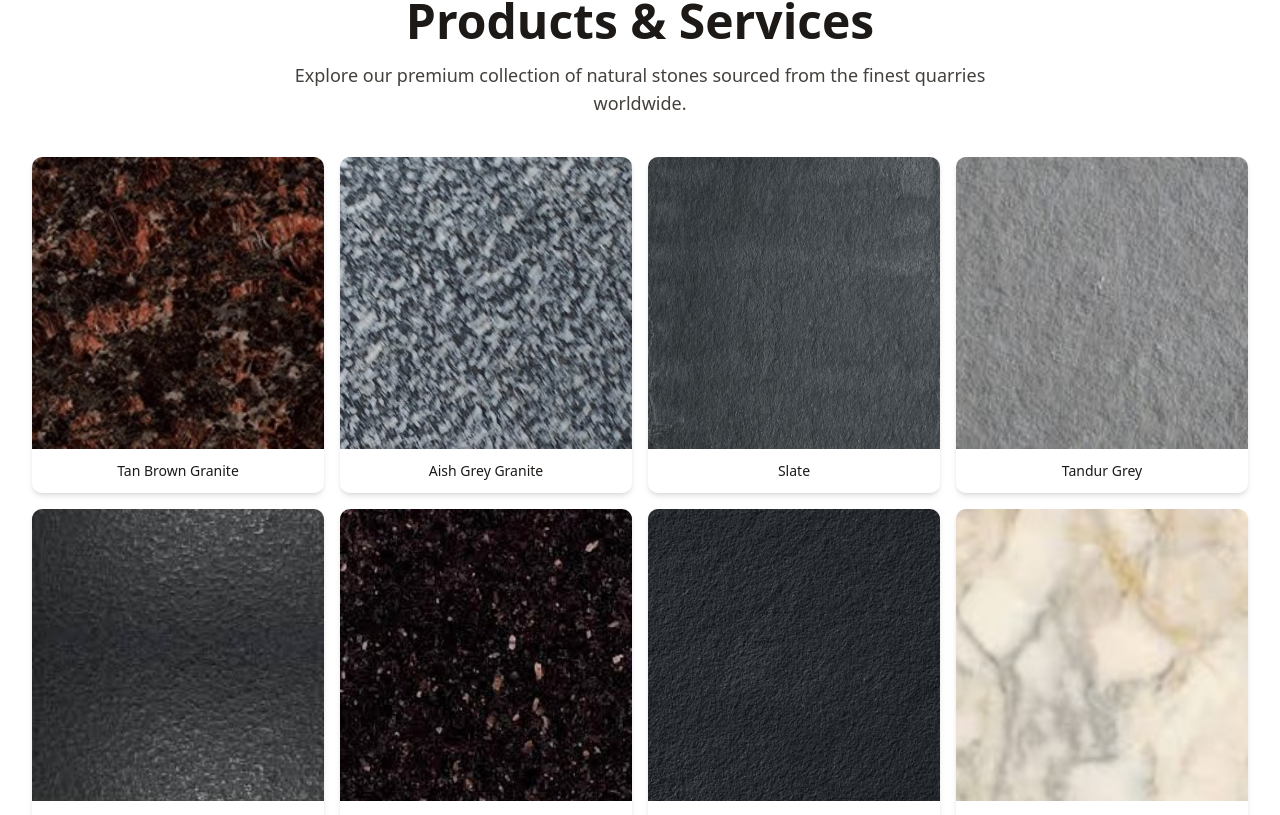
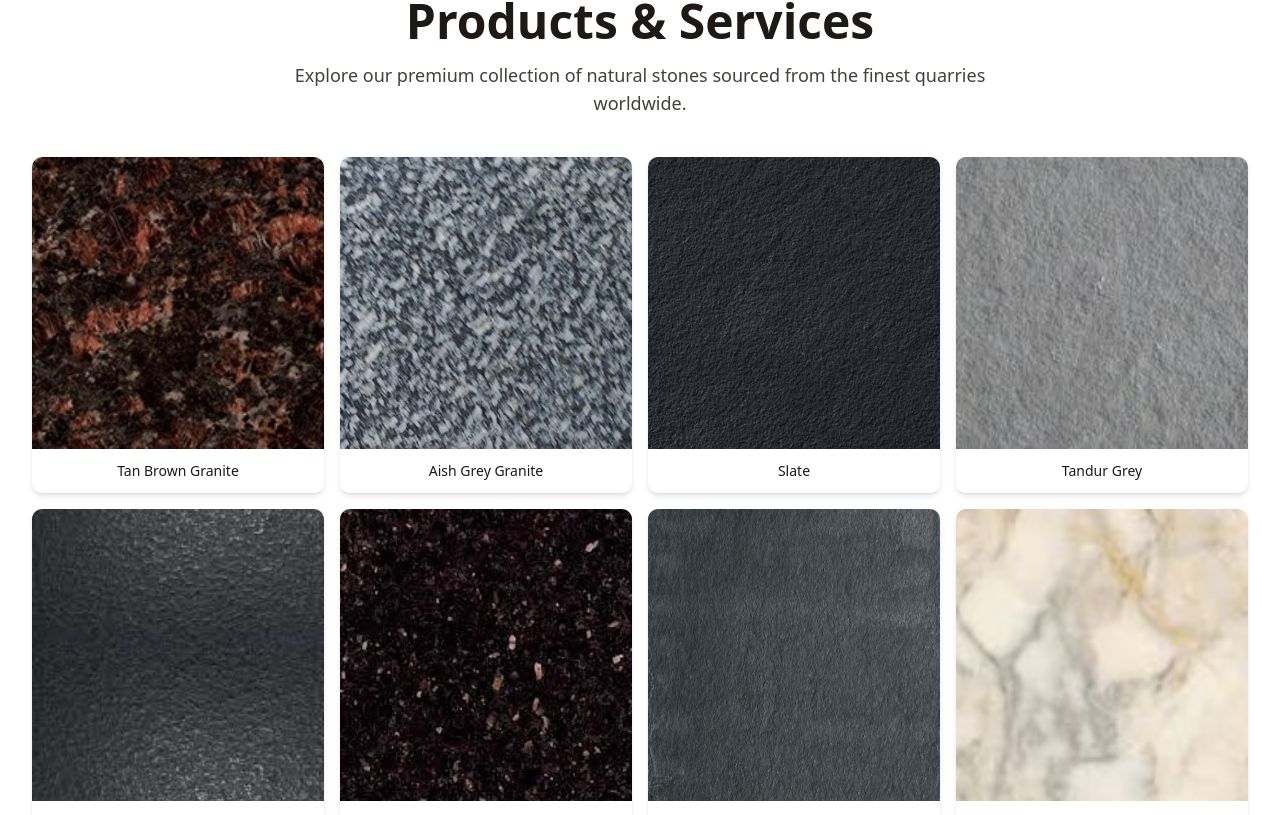
Before and after one commit to AnujNirmal021/Lithora_exports, a React (Vite) app: page / in a window 1280 px wide. Shown: the part 3041-3856 px from the top of the page. Built offline with nearby package versions, Linux system fonts and the light colour scheme.

Commit message:
fix: corrected slate and kadappa mapping

```diff
--- a/src/components/Products.tsx
+++ b/src/components/Products.tsx
@@ -2,71 +2,30 @@ export default function Products() {
   const base = import.meta.env.BASE_URL;
 
   const productImages = [
-    {
-      image: `${base}assets/tan-brown-granite.jpg`,
-      alt: 'Tan Brown Granite',
-      caption: 'Tan Brown Granite',
-    },
-    {
-      image: `${base}assets/aish-grey-granite.jpg`,
-      alt: 'Aish Grey Granite',
-      caption: 'Aish Grey Granite',
-    },
-    {
-      image: `${base}assets/kadappa-black.jpg`,
-      alt: 'Slate',
-      caption: 'Slate',
-    },
-    {
-      image: `${base}assets/tandur-grey.jpg`,
-      alt: 'Tandur Grey',
-      caption: 'Tandur Grey',
-    },
-    {
-      image: `${base}assets/absolute-black-granite.jpg`,
-      alt: 'Absolute Black Granite',
-      caption: 'Absolute Black Granite',
-    },
-    {
-      image: `${base}assets/galaxy-black.jpg`,
-      alt: 'Galaxy Black Granite',
-      caption: 'Galaxy Black Granite',
-    },
-    {
-      image: `${base}assets/slate.jpg`,
-      alt: 'Kadappa Black',
-      caption: 'Kadappa Black',
-    },
-    {
-      image: `${base}assets/calacatta-gold-marble.jpg`,
-      alt: 'Calacatta Gold Marble',
-      caption: 'Calacatta Gold Marble',
-    },
-    {
-      image: `${base}assets/carrara-italian-marble.jpg`,
-      alt: 'Carrara Italian Marble',
-      caption: 'Carrara Italian Marble',
-    },
-    {
-      image: `${base}assets/ash-black-granite.jpg`,
-      alt: 'Ash Black Granite',
-      caption: 'Ash Black Granite',
-    },
-    {
-      image: `${base}assets/engineered-quartz.jpg`,
-      alt: 'Engineered Quartz',
-      caption: 'Engineered Quartz',
-    },
-    {
-      image: `${base}assets/botochino-italian-marble.jpg`,
-      alt: 'Botochino Italian Marble',
-      caption: 'Botochino Italian Marble',
-    },
+    { image: `${base}assets/tan-brown-granite.jpg`, caption: 'Tan Brown Granite' },
+    { image: `${base}assets/aish-grey-granite.jpg`, caption: 'Aish Grey Granite' },
+
+    // ✅ SLATE
+    { image: `${base}assets/slate.jpg`, caption: 'Slate' },
+
+    { image: `${base}assets/tandur-grey.jpg`, caption: 'Tandur Grey' },
+    { image: `${base}assets/absolute-black-granite.jpg`, caption: 'Absolute Black Granite' },
+    { image: `${base}assets/galaxy-black.jpg`, caption: 'Galaxy Black Granite' },
+
+    // ✅ KADAPPA
+    { image: `${base}assets/kadappa-black.jpg`, caption: 'Kadappa Black' },
+
+    { image: `${base}assets/calacatta-gold-marble.jpg`, caption: 'Calacatta Gold Marble' },
+    { image: `${base}assets/carrara-italian-marble.jpg`, caption: 'Carrara Italian Marble' },
+    { image: `${base}assets/ash-black-granite.jpg`, caption: 'Ash Black Granite' },
+    { image: `${base}assets/engineered-quartz.jpg`, caption: 'Engineered Quartz' },
+    { image: `${base}assets/botochino-italian-marble.jpg`, caption: 'Botochino Italian Marble' },
   ];
 
   return (
     <section id="products" className="py-12 sm:py-16 bg-white dark:bg-stone-900">
       <div className="container mx-auto px-4 sm:px-6 lg:px-8">
+
         <div className="max-w-3xl mx-auto text-center mb-10">
           <h2 className="text-4xl sm:text-5xl font-bold text-stone-900 dark:text-stone-100 mb-4">
             Products & Services
@@ -82,23 +41,24 @@ export default function Products() {
               key={index}
               className="group relative overflow-hidden rounded-lg shadow-md hover:shadow-xl transition-all duration-300 bg-stone-100 dark:bg-stone-950"
             >
-              <div className="relative aspect-square overflow-hidden">
+              <div className="aspect-square overflow-hidden">
                 <img
                   src={product.image}
-                  alt={product.alt}
+                  alt={product.caption}
                   className="w-full h-full object-cover group-hover:scale-110 transition-transform duration-500"
                   loading="lazy"
                 />
               </div>
 
               <div className="p-3 bg-white dark:bg-stone-800">
-                <p className="text-sm font-medium text-stone-900 dark:text-stone-100 text-center">
+                <p className="text-sm font-medium text-center text-stone-900 dark:text-stone-100">
                   {product.caption}
                 </p>
               </div>
             </div>
           ))}
         </div>
+
       </div>
     </section>
   );
```
Also changed, not shown: 2 other files (tests, documents, lock files or other folders).
